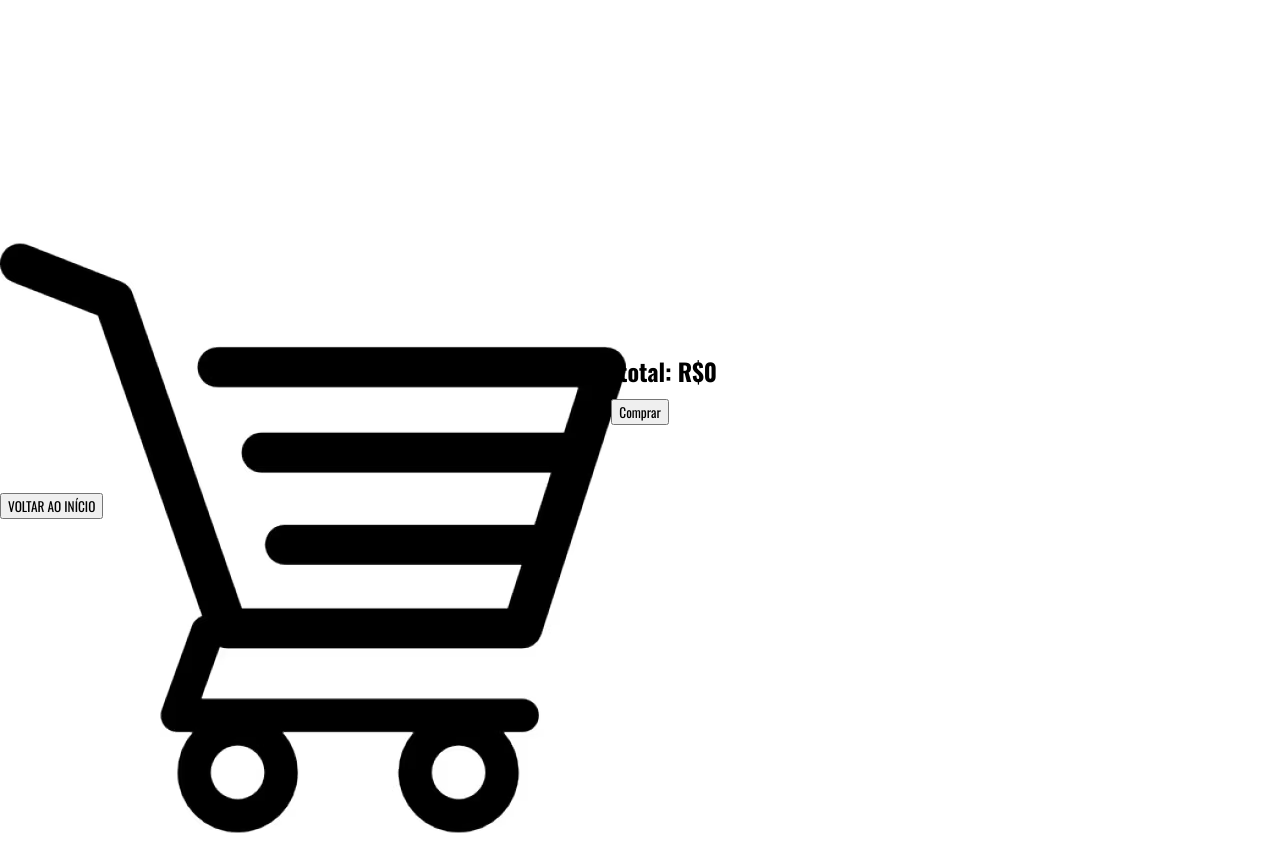
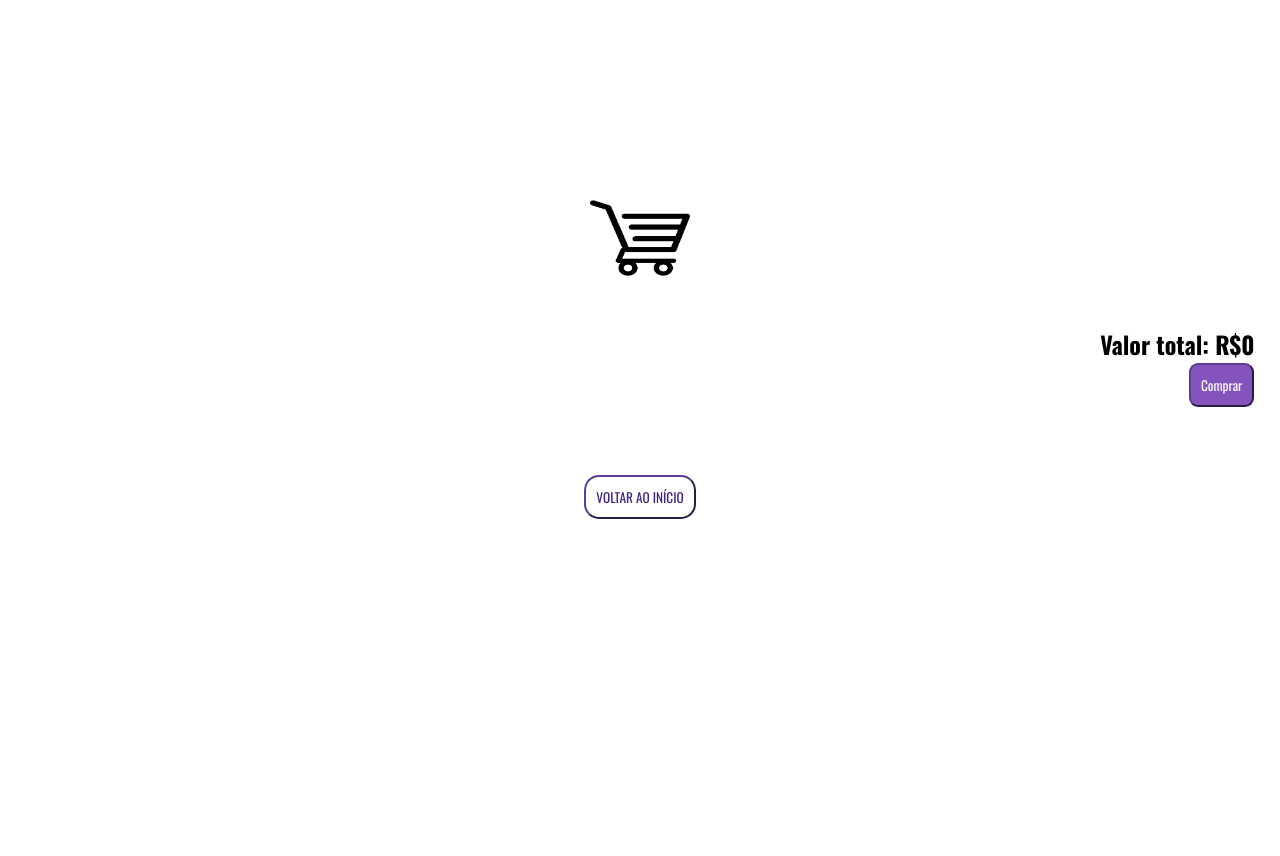
Before and after one commit to erickovisck/TCC_COT, a PHP site: page /carrinho.php in a window 1280 px wide. Shown: the part 281-1137 px from the top of the page. After the commit the page ends 800 px from the top, so only its background shows below. Run offline with PHP 8.4, Linux system fonts and the light colour scheme; a user stored in the database is signed in; data comes from the database, SQL or seed files in the repository.

Commit message:
Update carrinho.css

```diff
--- a/assets/css/carrinho.css
+++ b/assets/css/carrinho.css
@@ -94,22 +94,6 @@ h1{
 h2{
     text-align: center;
 }
-
-
-
-
-
-
-
-
-
-
-
-
-
-
-
-
 .moduloBotao {
     text-align: center;
     padding: 20px 0;
@@ -134,3 +118,43 @@ h2{
 .active {
     display: block;
 }
+.voltarpagina{
+    text-align: center;
+}
+#voltainc{
+    padding: 10px;
+    border-radius:15px;
+    cursor: pointer;
+    background: white;
+    border-color:#5B3D99 ;
+    color: #42247e;
+}
+.carrinho_item{
+  max-width: 1200px;
+  margin:10px;
+}
+.carrinho_item p{
+    font-size:16px;
+    padding-bottom: 10px;
+    border-bottom: 2px solid #5B3D99;
+    text-align: left;
+}
+.imagem_carrinho{
+text-align: center;
+}
+img{
+    width: 100px;
+    height:80px;
+}
+h2,h3{
+    text-align: right;
+    width: 98%;
+}
+#btncomprar{
+    padding: 10px;
+    border-radius:9px;
+    cursor: pointer;
+    background: rgb(132, 83, 187);
+    border-color:#5B3D99 ;
+    color: white;
+}
```
